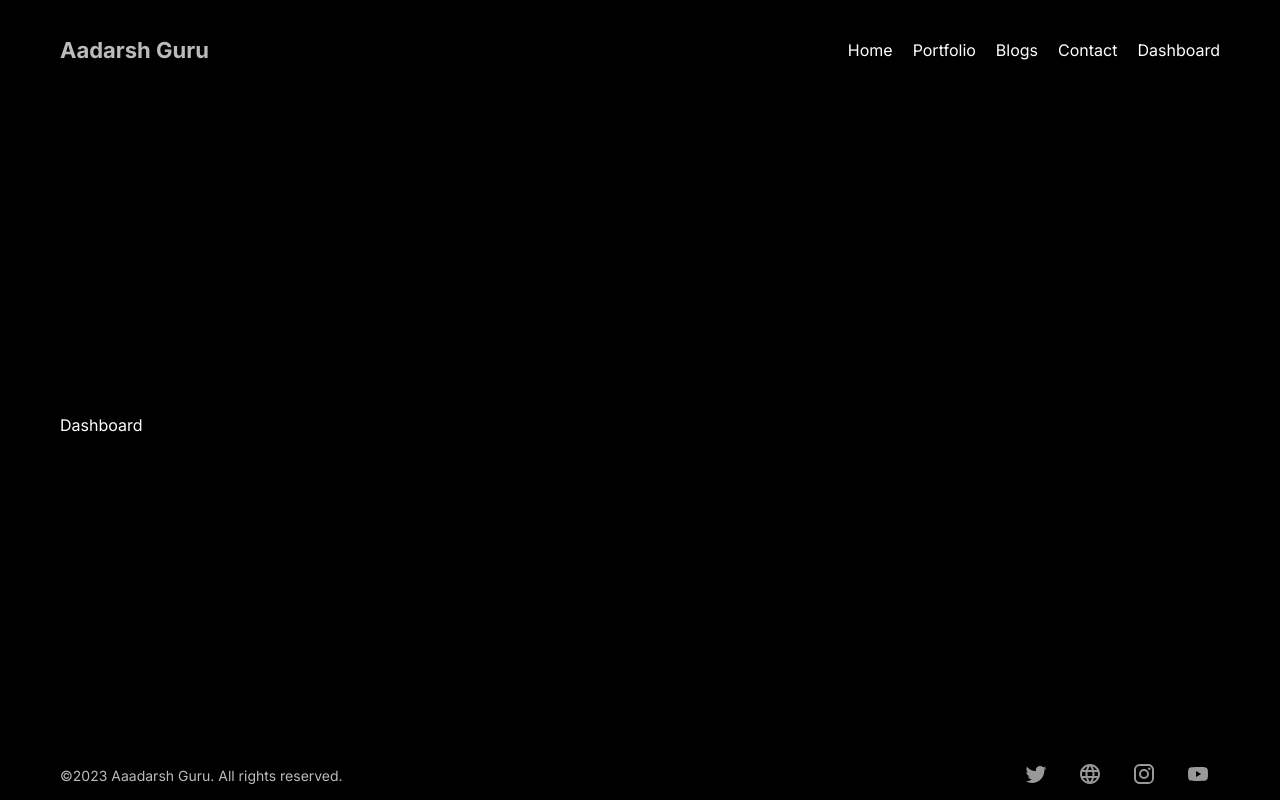
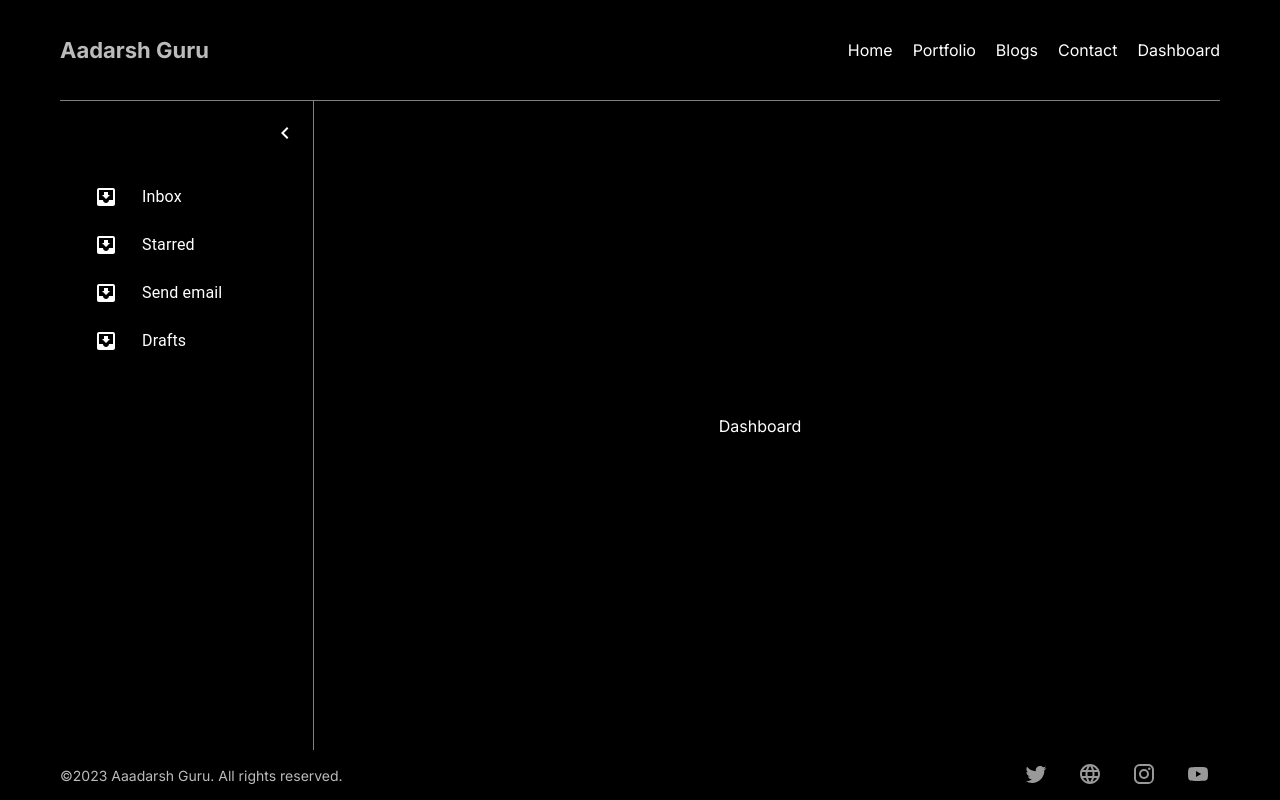
Before and after one commit to Aadarsh-guru/NEXT-Portfolio-App, a Next.js app: page /dashboard in a window 1280 px wide. Built offline with nearby package versions, Linux system fonts and the light colour scheme.

Commit message:
some chngaes

```diff
--- a/src/app/api/auth/logout/route.js
+++ b/src/app/api/auth/logout/route.js
@@ -3,7 +3,8 @@ import { NextResponse } from 'next/server'
 export const GET = async () => {
     try {
         const response = NextResponse.json({ message: 'logout successfully.', success: true }, { status: 200 })
-        response.cookies.set("token", "", { httpOnly: true, expires: new Date(0) })
+        // response.cookies.set("token", "", { httpOnly: true, expires: new Date(0) })
+        response.cookies.set("token", "", { httpOnly: true, maxAge: 0 })
         return response;
     } catch (error) {
         return NextResponse.json({ message: error.message, success: false }, { status: 500 })
--- /dev/null
+++ b/src/app/dashboard/blogs/page.jsx
@@ -0,0 +1,9 @@
+import React from 'react'
+
+const Blogs = () => {
+    return (
+        <div>Blogs</div>
+    )
+}
+
+export default Blogs
--- a/src/app/dashboard/layout.jsx
+++ b/src/app/dashboard/layout.jsx
@@ -1,4 +1,6 @@
 import React from 'react'
+import Sidebar from '@/components/sidebar/Sidebar'
+import './page.css'
 
 export const metadata = {
     title: "Blog App - Dashboard",
@@ -7,8 +9,11 @@ export const metadata = {
 
 export default function RootLayout({ children }) {
     return (
-        <>
-            {children}
-        </>
+        <div className='layout'>
+            <Sidebar />
+            <div className="content">
+                {children}
+            </div>
+        </div>
     )
 }
--- a/src/app/dashboard/page.css
+++ b/src/app/dashboard/page.css
@@ -0,0 +1,14 @@
+.layout {
+    display: flex;
+    height: calc(100vh - 150px);
+    width: 100%;
+    border-top: 1px solid gray;
+}
+
+.content {
+    width: 100%;
+    height: 100%;
+    display: flex;
+    justify-content: center;
+    align-items: center;
+}
--- /dev/null
+++ b/src/components/sidebar/Sidebar.jsx
@@ -0,0 +1,117 @@
+'use client'
+import * as React from 'react';
+import { styled, useTheme } from '@mui/material/styles';
+import MuiDrawer from '@mui/material/Drawer';
+import List from '@mui/material/List';
+import Divider from '@mui/material/Divider';
+import IconButton from '@mui/material/IconButton';
+import MenuIcon from '@mui/icons-material/Menu';
+import ChevronLeftIcon from '@mui/icons-material/ChevronLeft';
+import ListItem from '@mui/material/ListItem';
+import ListItemButton from '@mui/material/ListItemButton';
+import ListItemIcon from '@mui/material/ListItemIcon';
+import ListItemText from '@mui/material/ListItemText';
+import InboxIcon from '@mui/icons-material/MoveToInbox';
+import MailIcon from '@mui/icons-material/Mail';
+
+const drawerWidth = 240;
+
+const openedMixin = (theme) => ({
+    width: drawerWidth,
+    transition: theme.transitions.create('width', {
+        easing: theme.transitions.easing.sharp,
+        duration: theme.transitions.duration.enteringScreen,
+    }),
+    overflowX: 'hidden',
+});
+
+const closedMixin = (theme) => ({
+    transition: theme.transitions.create('width', {
+        easing: theme.transitions.easing.sharp,
+        duration: theme.transitions.duration.leavingScreen,
+    }),
+    overflowX: 'hidden',
+    width: `calc(${theme.spacing(7)} + 1px)`,
+    [theme.breakpoints.up('sm')]: {
+        width: `calc(${theme.spacing(8)} + 1px)`,
+    },
+});
+
+const DrawerHeader = styled('div')(({ theme }) => ({
+    display: 'flex',
+    alignItems: 'center',
+    justifyContent: 'flex-end',
+    padding: theme.spacing(0, 1),
+    ...theme.mixins.toolbar,
+}));
+
+const Drawer = styled(MuiDrawer, { shouldForwardProp: (prop) => prop !== 'open' })(
+    ({ theme, open }) => ({
+        width: drawerWidth,
+        flexShrink: 0,
+        whiteSpace: 'nowrap',
+        boxSizing: 'border-box',
+        ...(open && {
+            ...openedMixin(theme),
+            '& .MuiDrawer-paper': openedMixin(theme),
+        }),
+        ...(!open && {
+            ...closedMixin(theme),
+            '& .MuiDrawer-paper': closedMixin(theme),
+        }),
+        '& > .MuiDrawer-paper': {
+            marginLeft: '74px',
+            marginTop: 100,
+            height: 'calc(100vh - 150px)',
+            background: '#000',
+            color: '#fff',
+            borderTop: '1px solid gray',
+            borderRight: '1px solid gray'
+        }
+    }),
+);
+
+export default function Sidebar() {
+
+    const theme = useTheme();
+    const [open, setOpen] = React.useState(true);
+
+    return (
+        <Drawer variant="permanent" open={open}>
+            <DrawerHeader>
+                <IconButton onClick={() => setOpen(!open)}>
+                    {
+                        open ?
+                            <ChevronLeftIcon style={{ color: 'white' }} />
+                            :
+                            <MenuIcon style={{ marginRight: 4, color: 'white' }} />
+                    }
+                </IconButton>
+            </DrawerHeader>
+            <List>
+                {['Inbox', 'Starred', 'Send email', 'Drafts'].map((text, index) => (
+                    <ListItem key={text} disablePadding sx={{ display: 'block' }}>
+                        <ListItemButton
+                            sx={{
+                                minHeight: 48,
+                                justifyContent: open ? 'initial' : 'center',
+                                px: 2.5,
+                            }}
+                        >
+                            <ListItemIcon
+                                sx={{
+                                    minWidth: 0,
+                                    mr: open ? 3 : 'auto',
+                                    justifyContent: 'center',
+                                }}
+                            >
+                                <InboxIcon style={{ color: 'white' }} />
+                            </ListItemIcon>
+                            <ListItemText primary={text} sx={{ opacity: open ? 1 : 0 }} />
+                        </ListItemButton>
+                    </ListItem>
+                ))}
+            </List>
+        </Drawer>
+    );
+}
--- a/src/middleware.js
+++ b/src/middleware.js
@@ -3,7 +3,7 @@ import { NextRequest, NextResponse } from 'next/server'
 export function middleware(NextRequest) {
     const path = NextRequest?.nextUrl?.pathname
     const token = NextRequest?.cookies?.get('token')?.value
-    if (path === '/dashboard' && !token) {
+    if ((path === '/dashboard') && !token) {
         return NextResponse.redirect(new URL('/login', NextRequest?.url))
     } else if ((path === '/login' || path === '/register') && token) {
         return NextResponse.redirect(new URL('/', NextRequest?.url))
@@ -12,7 +12,7 @@ export function middleware(NextRequest) {
 
 export const config = {
     matcher: [
-        '/dashboard',
+        '/dashboard/:path*',
         '/login',
         '/register'
     ]
```
